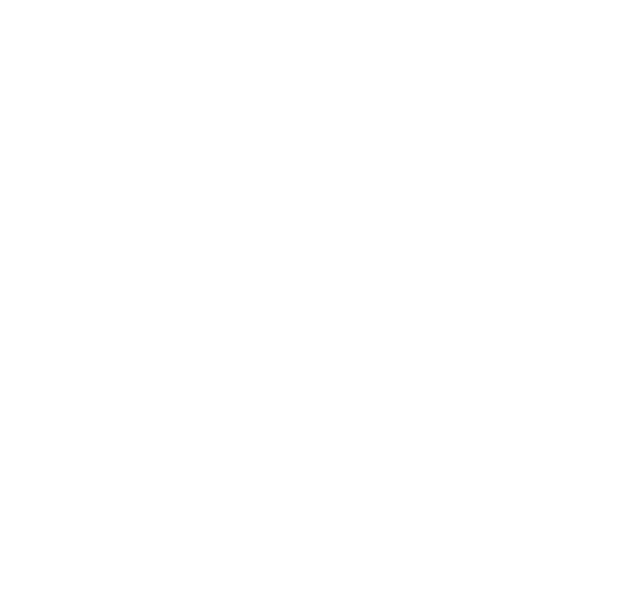
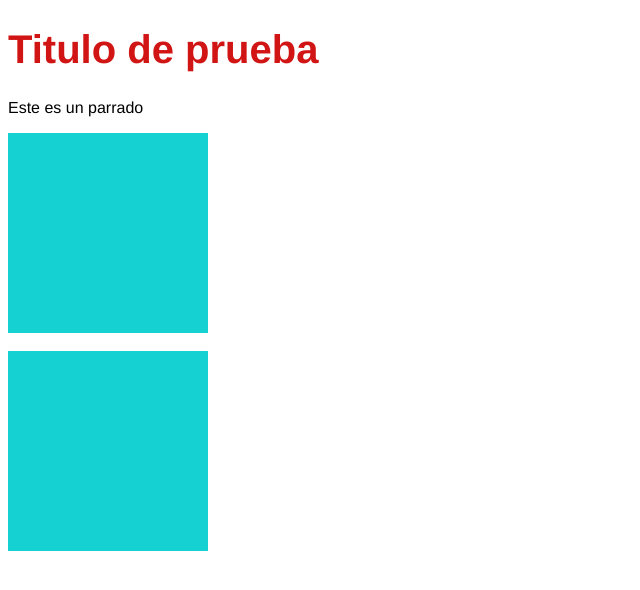
Before and after one commit to Kevin12-0/launch-x-latam, a plain HTML site: page JS/navegadores.html in a window 1280 px wide. Shown: the whole page, without its empty margins (0-640 px from the left). Drawn offline with Linux system fonts and the light colour scheme.

Commit message:
primeros pasos para navegadores

```diff
--- /dev/null
+++ b/JS/css/main.css
@@ -0,0 +1,13 @@
+*{
+    font-family: "Helvetica Neue",Helvetica,Arial;
+}
+
+.div{
+    width: 200px;
+    height: 200px;
+    background-color: rgb(21, 209, 209);
+}
+.titulo-h1{
+    color: rgb(209, 21, 21);
+    font-size: 40px;
+}
--- a/JS/js/funciones.js
+++ b/JS/js/funciones.js
@@ -74,5 +74,9 @@ const promesa = () =>
         setTimeout(() => (resolve(console.log("Todo cool")), reject(new Error("Opps"))), 2000));
 
 async function main() {
-
+    await promesa();
+    console.log("Aqui termina la primera promesa");
+    await promesa();
+    console.log("Aqui termina la segunda promesa");
 }
+main();
--- a/JS/api.html
+++ b/JS/navegadores.html
@@ -5,8 +5,15 @@
     <meta http-equiv="X-UA-Compatible" content="IE=edge">
     <meta name="viewport" content="width=device-width, initial-scale=1.0">
     <title>Consumir API</title>
+    <link rel="stylesheet" href="./css/main.css">
+    <script src="./jss/navegadores.js"></script>
 </head>
 <body>
+    <h1 class="titulo-h1" id="titulo1">Titulo de prueba</h1>
+    <p>Este es un parrado</p>
+    <div class="div"></div>
+    <br>
+    <div class="div"></div>
 
 </body>
 </html>
```
Also changed, not shown: JS/js/api.js (deleted), JS/js/navegadores.js (added).
